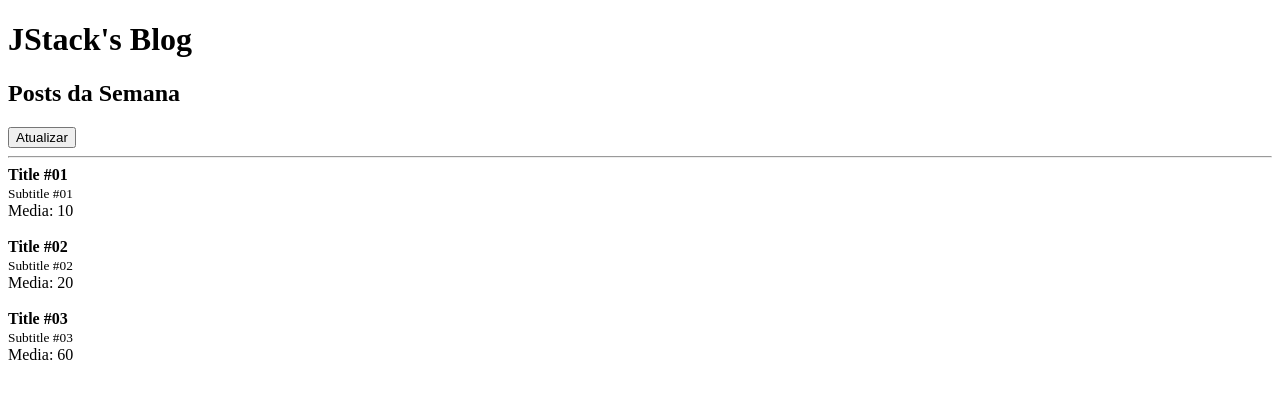
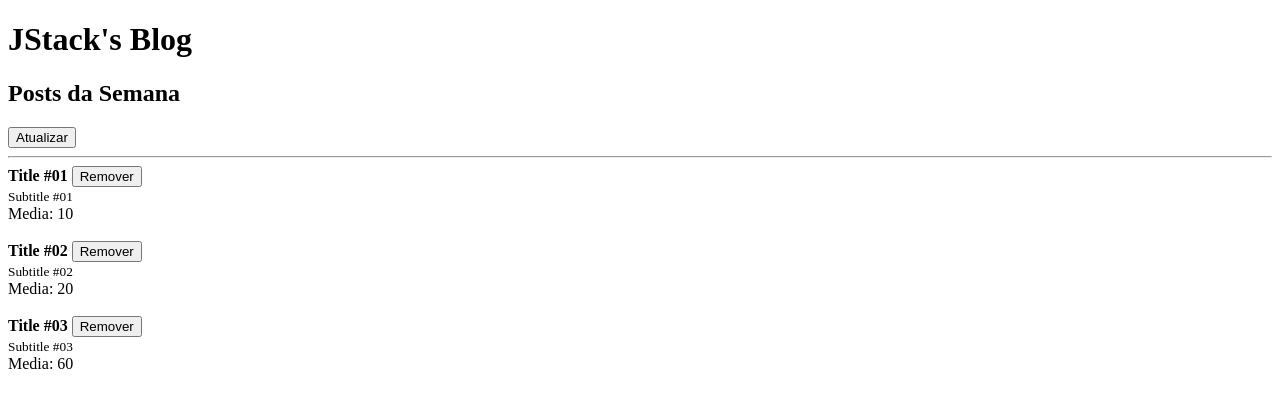
Before and after one commit to AlessandroSampaio/react-fundementals, a React app: page / in a window 1280 px wide. Shown: the top 408 px of the page. Built offline with nearby package versions, Linux system fonts and the light colour scheme.

Commit message:
Trabalhando com callbacks em componentes filhos

```diff
--- a/src/App.js
+++ b/src/App.js
@@ -30,6 +30,10 @@
     ]);
   };
 
+  function handleRemove( postId){
+    setPosts((prevState) => prevState.filter(post => post.id !== postId));
+  }
+
 
   return (
     <>
@@ -43,7 +47,9 @@
         (element) => (
           <Post
             key={element.title}
+            onRemove={handleRemove}
             post={{
+              id: element.id,
               title : element.title,
               subtitle: element.subtitle
             }}
--- a/src/Post.js
+++ b/src/Post.js
@@ -6,6 +6,7 @@
     <>
       <article>
         <strong> {props.post.title} </strong>
+        <button onClick={() => props.onRemove(props.post.id)}>Remover</button>
         <br />
         <small> {props.post.subtitle} </small>
         <br />
@@ -18,7 +19,9 @@
 
 Post.propTypes = {
   likes: PropTypes.number.isRequired,
+  onRemove: PropTypes.func.isRequired,
   post: PropTypes.shape({
+    id: PropTypes.number.isRequired,
     title: PropTypes.string.isRequired,
     subtitle: PropTypes.string.isRequired
   }).isRequired
```
